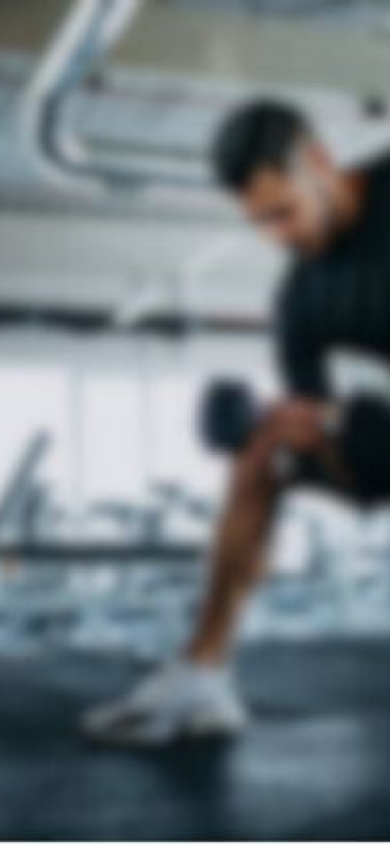
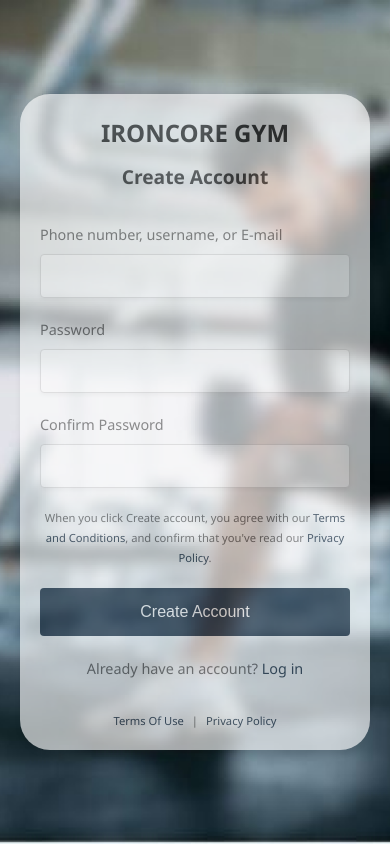
Before and after one commit to codinggita/ironcore_gym, a React (Vite) app in the folder Frontend/vite_app/: page /signup in a window 390 px wide. Built offline with nearby package versions, Linux system fonts and the light colour scheme.

Commit message:
made the authentication pages CSS responsive for all screen sizes.

```diff
--- a/Frontend/vite_app/src/Authentication/App.css
+++ b/Frontend/vite_app/src/Authentication/App.css
@@ -14,8 +14,9 @@ body {
   display: flex;
   justify-content: center;
   align-items: center;
-  padding: 0 !important;
+  padding: 20px !important;
   width: 100%;
+  box-sizing: border-box;
 }
 
 .signup-content {
@@ -26,12 +27,34 @@ body {
   width: 100%;
   box-shadow: 0 4px 6px rgba(0, 0, 0, 0.1);
   opacity: 0.7;
-  margin-left: -800px;
+  margin-left: 0;
+  box-sizing: border-box;
+  transition: all 0.3s ease;
+}
+
+@media (min-width: 1200px) {
+  .signup-content {
+    margin-left: -800px;
+  }
+}
+
+@media (max-width: 768px) {
+  .signup-content {
+    padding: 30px;
+    border-radius: 45px;
+  }
+}
+
+@media (max-width: 480px) {
+  .signup-content {
+    padding: 20px;
+    border-radius: 30px;
+  }
 }
 
 .logo {
   text-align: center;
-  font-size: 2rem;
+  font-size: clamp(1.5rem, 4vw, 2rem);
   color: #333;
   margin-bottom: 10px;
   text-transform: uppercase;
@@ -39,7 +62,7 @@ body {
 
 .title {
   text-align: center;
-  font-size: 1.5rem;
+  font-size: clamp(1.2rem, 3vw, 1.5rem);
   color: #444;
   margin-bottom: 30px;
 }
@@ -61,6 +84,7 @@ body {
   border: 1px solid #ddd;
   border-radius: 4px;
   font-size: 1rem;
+  box-sizing: border-box;
 }
 
 .submit-btn {
@@ -83,6 +107,7 @@ body {
   text-align: center;
   margin-top: 20px;
   color: #666;
+  font-size: clamp(0.9rem, 2vw, 1rem);
 }
 
 .auth-link a {
@@ -93,7 +118,7 @@ body {
 .footer-links {
   text-align: center;
   margin-top: 30px;
-  font-size: 0.8rem;
+  font-size: clamp(0.7rem, 1.5vw, 0.8rem);
   color: #666;
 }
 
@@ -103,11 +128,9 @@ body {
   margin: 0 5px;
 }
 
-
-/* Signup Specific Styles */
-
+/* Signup Styles */
 .terms-text {
-  font-size: 0.8rem;
+  font-size: clamp(0.7rem, 1.5vw, 0.8rem);
   color: #666;
   margin: 20px 0;
   text-align: center;
@@ -118,15 +141,22 @@ body {
   text-decoration: none;
 }
 
-
-/* Login Specific Styles */
-
+/* Login Styles */
 .remember-me {
   display: flex;
   align-items: center;
   justify-content: space-between;
   margin: 15px 0;
   width: 100%;
+  flex-wrap: wrap;
+  gap: 10px;
+}
+
+@media (max-width: 480px) {
+  .remember-me {
+    flex-direction: column;
+    align-items: flex-start;
+  }
 }
 
 .remember-me label {
@@ -153,43 +183,34 @@ body {
   text-decoration: underline;
 }
 
-
-/* Forgot Password Specific Styles */
-
+/* Forgot Password Styles */
 .instructions {
   text-align: center;
   color: #666;
-  font-size: 0.9rem;
+  font-size: clamp(0.8rem, 2vw, 0.9rem);
   margin: 0 0 20px 0;
   line-height: 1.4;
 }
 
 .new {
   color: #666;
-  font-size: 0.8rem;
+  font-size: clamp(0.7rem, 1.5vw, 0.8rem);
   margin: 0 0 20px 0;
   line-height: 1.4;
 }
 
-.password-reset-notice {
-  text-align: center;
-  color: #666;
-  font-size: 0.9rem;
-  margin: -10px 0 20px 0;
-}
-
-
-/* Forgot Password 2 Specific Styles */
-
+/* Forgot Password 2 Styles */
 .otp-container {
   display: flex;
   justify-content: space-between;
   align-items: center;
   gap: 10px;
+  flex-wrap: wrap;
 }
 
 .otp-box {
-  width: 40px;
+  width: calc(16.666% - 8px);
+  min-width: 35px;
   height: 40px;
   text-align: center;
   font-size: 1.2rem;
@@ -198,30 +219,32 @@ body {
   margin: 0;
 }
 
+@media (max-width: 380px) {
+  .otp-box {
+    width: calc(33.333% - 7px);
+    margin-bottom: 10px;
+  }
+}
+
 .otp-box:focus {
   border-color: #2c3e50;
   outline: none;
 }
 
-
-/* Forgot Password 4 Specific Styles */
-
+/* Forgot Password 4 Styles */
 .title2 {
-  font-size: 2.5rem;
+  font-size: clamp(1.8rem, 5vw, 2.5rem);
   text-align: center;
   color: #444;
-  margin-bottom: 30px;
-  margin-top: 60px;
-  margin-bottom: 40px;
+  margin: 60px 0 40px;
 }
 
 .instructions2 {
   text-align: center;
   color: #2c2828;
-  font-size: 1.3rem;
-  margin: 0 0 20px 0;
+  font-size: clamp(1rem, 3vw, 1.3rem);
+  margin: 0 0 60px 0;
   line-height: 1.4;
-  margin-bottom: 60px;
 }
 
 .submit-btn2 {
```
